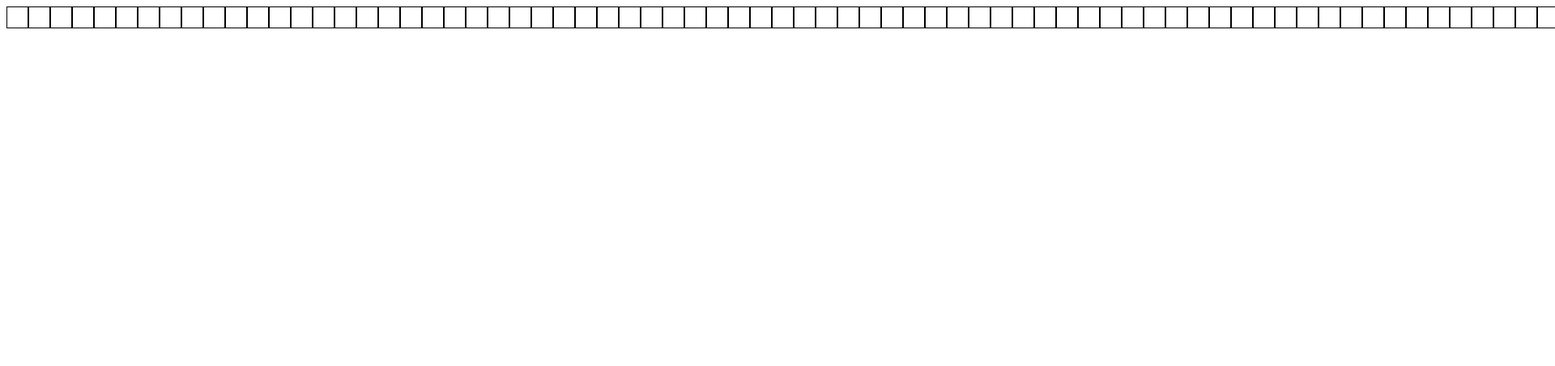
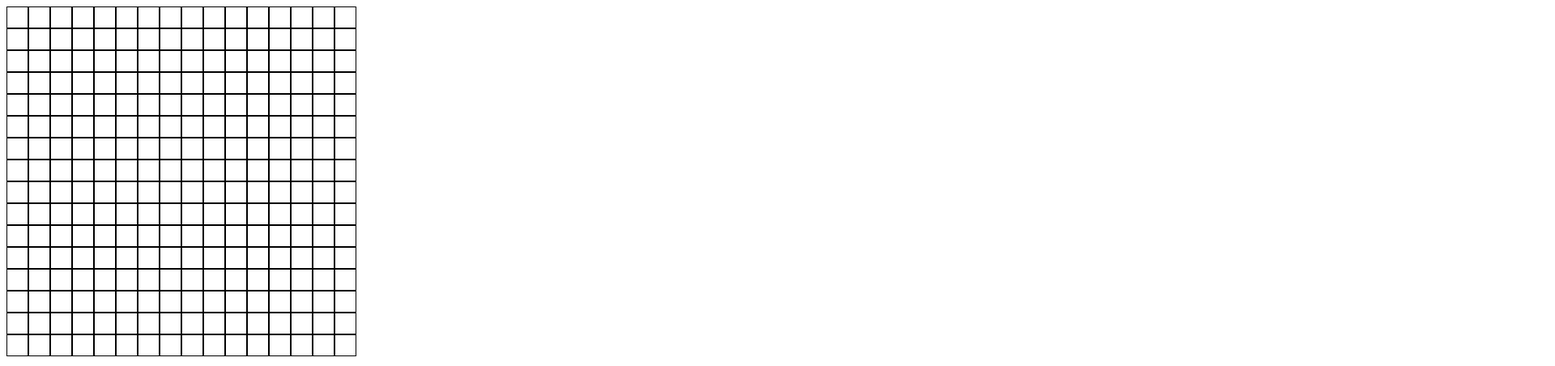
Before and after one commit to CobraFX1/Etch-a-Sketch, a plain HTML site: page index.html in a window 1280 px wide. Shown: the top 452 px of the page at 81% size, 1920 px wide, since content can reach past the window. Drawn offline with Linux system fonts and the light colour scheme.

Commit message:
just pushing

```diff
--- a/script.js
+++ b/script.js
@@ -9,10 +9,12 @@
  * let the class has the properties of a
  */
 let divContainer = document.querySelector("div");
-let div1 = document.createElement("div");
 divContainer.classList.add("container");
 for (let i = 1; i <= 256; i++){
     let newdiv = document.createElement("div");
     newdiv.classList.add("box");
     divContainer.appendChild(newdiv);
 }
+divContainer.addEventListener('mouseover', () => {
+    newD
+})
--- a/styles.css
+++ b/styles.css
@@ -1,6 +1,3 @@
-body {
-    display: flex;
-}
 .box {
     width: 25px;
     height: 25px;
@@ -8,5 +5,11 @@ body {
 }
 .container {
     display: flex;
-    margin: auto;
+    align-items: center;
+    justify-content: center;
+    flex-wrap: wrap;
+    width: 432px;
 }
+.hover {
+    background-color: aqua;
+}
```
